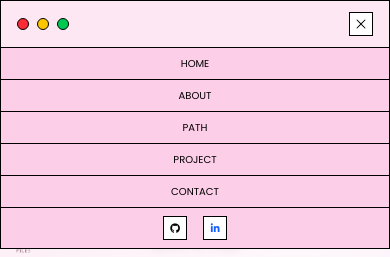
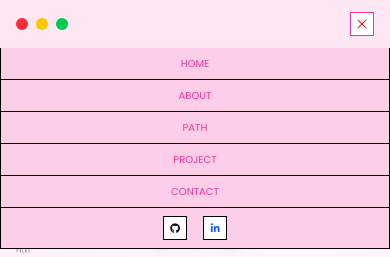
Before and after one commit to silviansi/portfolio, a Vue app: page / in a window 390 px wide. Both pictures are taken after a click on the button 361 px from the left and 24 px from the top of the page. Shown: the top 257 px of the page. Built offline with nearby package versions, Linux system fonts and the light colour scheme; grey boxes are pictures that could not be loaded.

Commit message:
update redirect and icon navbar

```diff
--- a/src/components/Navbar.vue
+++ b/src/components/Navbar.vue
@@ -1,7 +1,7 @@
 <template>
   <nav
     ref="navbar"
-    class="fixed z-50 w-full h-12 bg-pink-200 text-black font-['Press_Start_2P'] text-[10px] shadow-md"
+    class="fixed z-50 w-full h-10 bg-pink-200 text-black font-['Press_Start_2P'] text-[10px] shadow-md"
   >
     <div class="flex h-8 items-center justify-between px-5 py-1">
       <!-- Browser buttons -->
@@ -12,14 +12,14 @@
       </div>
 
       <!-- Tab menu -->
-      <div class="flex gap-2 mt-3">
+      <div class="flex gap-2">
         <a
           v-for="item in navItems"
           :key="item.name"
           :href="item.href"
           @click.prevent="scrollToSection(item)"
           :class="[
-            'text-pink-500 px-3 py-1 rounded-t-md cursor-pointer flex items-center gap-1 transition-all duration-200',
+            'text-pink-500 px-3 py-1 mt-3 rounded-t-md cursor-pointer flex items-center gap-1 transition-all duration-200',
             item.name === activeTab ? 'bg-pink-100' : 'bg-pink-200'
           ]"
         >
@@ -80,15 +80,15 @@
     <!-- Mobile Navbar -->
     <div class="sm:hidden fixed top-0 left-0 w-full z-50">
       <!-- Top bar -->
-      <div class="flex items-center justify-between bg-pink-100 border border-black h-12 px-4 text-black font-['Press_Start_2P'] text-[10px]">
+      <div class="flex items-center justify-between bg-pink-100 h-12 px-4 text-black font-['Press_Start_2P'] text-[10px]">
         <div class="flex gap-2">
-          <div class="w-3 h-3 bg-red-500 rounded-full border border-black"></div>
-          <div class="w-3 h-3 bg-yellow-400 rounded-full border border-black"></div>
-          <div class="w-3 h-3 bg-green-500 rounded-full border border-black"></div>
+          <div class="w-3 h-3 bg-red-500 rounded-full"></div>
+          <div class="w-3 h-3 bg-yellow-400 rounded-full"></div>
+          <div class="w-3 h-3 bg-green-500 rounded-full"></div>
         </div>
-        <button @click="isMenuOpen = !isMenuOpen" class="w-6 h-6 border border-black flex items-center justify-center bg-white">
-          <Bars3Icon v-if="!isMenuOpen" class="w-4 h-4 text-black" />
-          <XMarkIcon v-else class="w-4 h-4 text-black" />
+        <button @click="isMenuOpen = !isMenuOpen" class="w-6 h-6 border border-pink-500 flex items-center justify-center bg-white">
+          <Bars3Icon v-if="!isMenuOpen" class="w-4 h-4 text-pink-500" />
+          <XMarkIcon v-else class="w-4 h-4 text-red-600" />
         </button>
       </div>
 
@@ -98,7 +98,7 @@
           <li
             v-for="item in navItems"
             :key="item.name"
-            class="py-2 hover:bg-pink-300"
+            class="py-2 hover:bg-pink-300 text-pink-500"
           >
             <a @click.prevent="scrollToSection(item); isMenuOpen = false" href="#">
               {{ item.name.toUpperCase() }}
```
